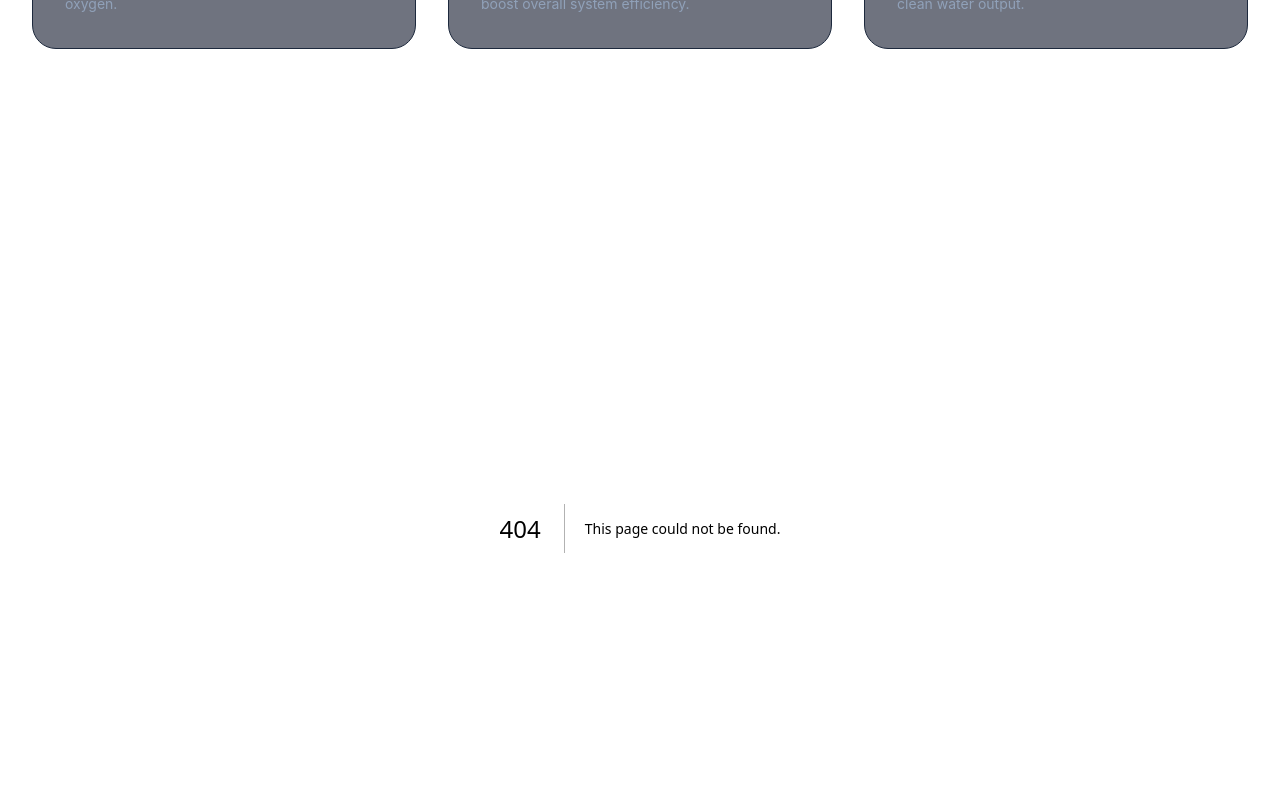
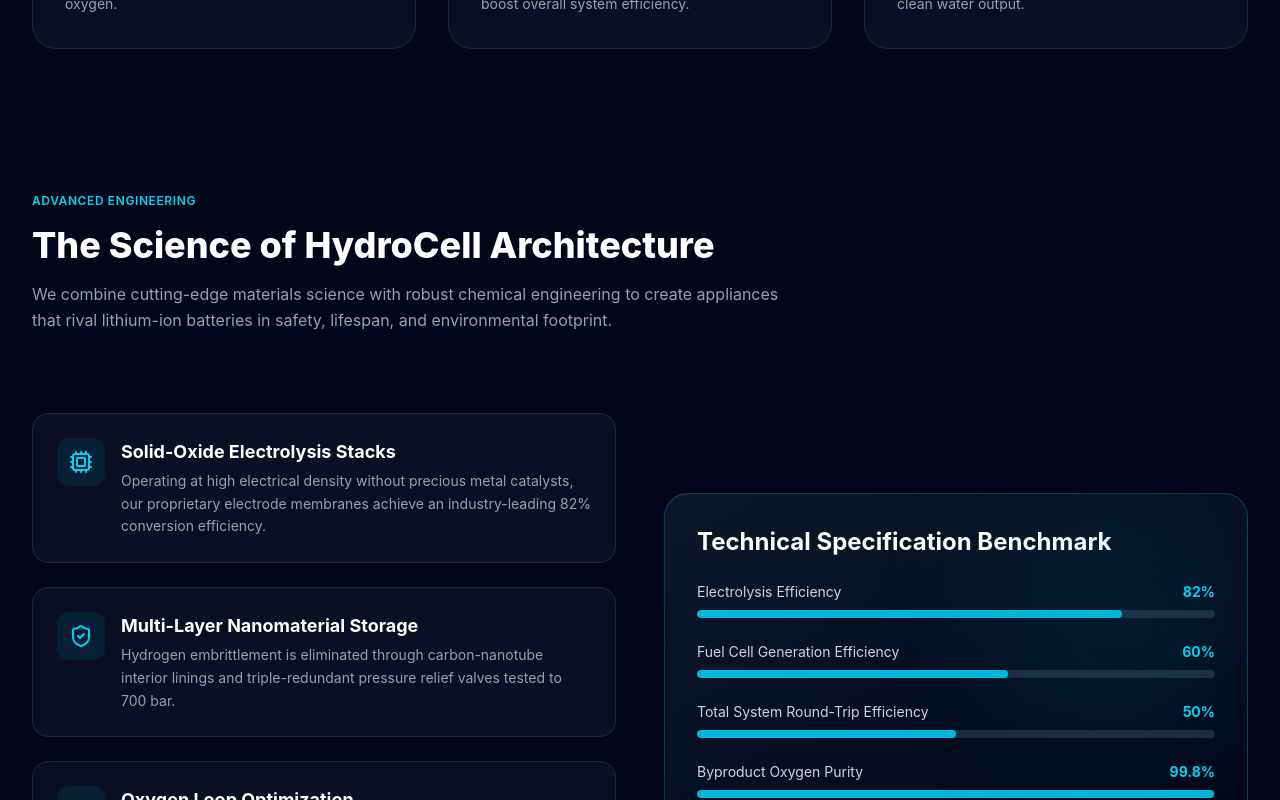
Before and after one commit to sstewart78/hydrocell-energy, a Next.js app: page /technology in a window 1280 px wide. Before the commit this address had no page. Shown: the part 1460-2260 px from the top of the page. Built offline with nearby package versions, Linux system fonts and the light colour scheme.

Commit message:
Route to Technology

```diff
--- /dev/null
+++ b/app/technology/page.tsx
@@ -0,0 +1,5 @@
+import Technology from "@/app/ui/technology"
+
+export default function Page() {
+  return <Technology />
+}
```
